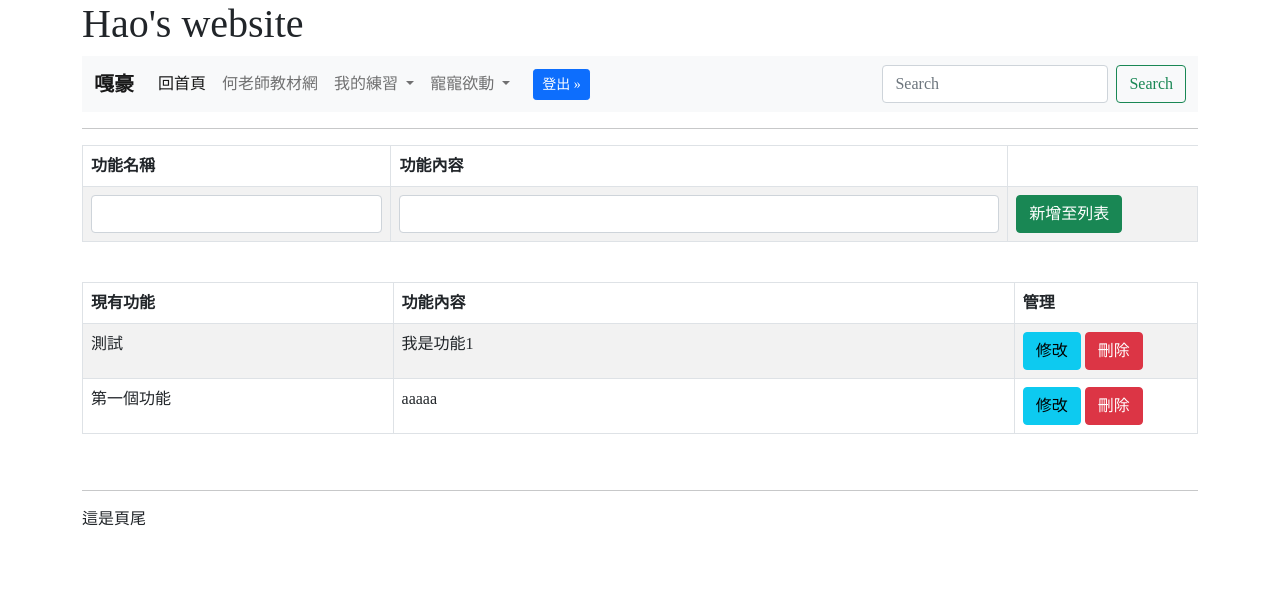
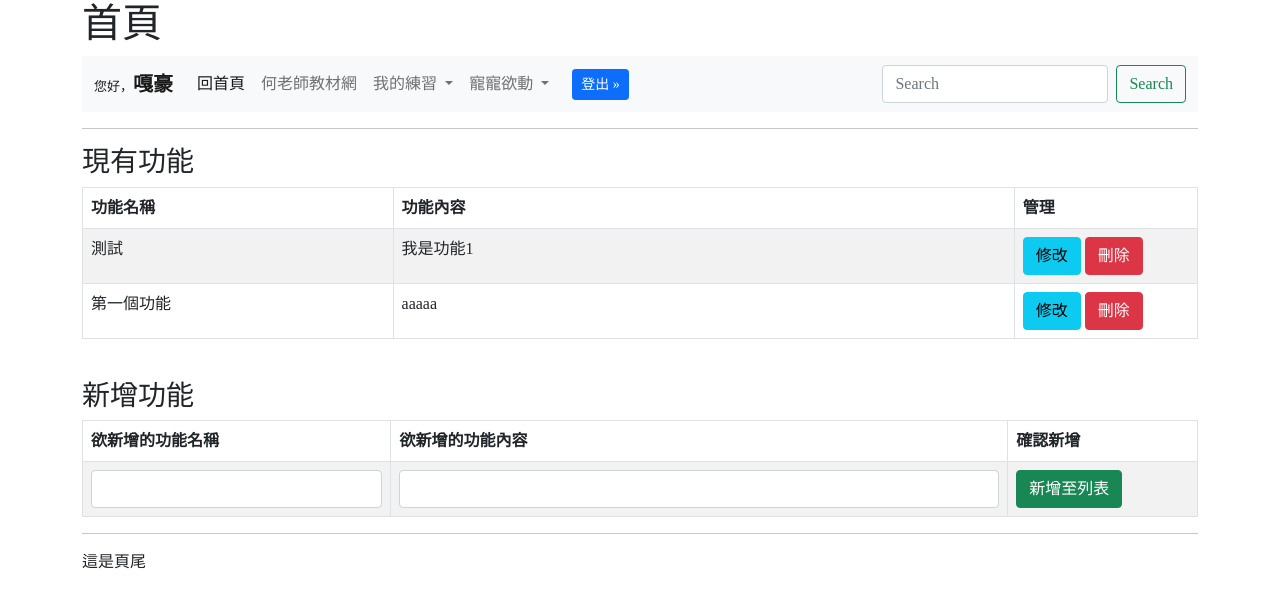
Before and after one commit to gahao0168/ai, a Django app: page / in a window 1280 px wide. Shown: the top 608 px of the page. Run offline with Django 3.2, Linux system fonts and the light colour scheme; a user stored in the database is signed in; data comes from the database, SQL or seed files in the repository; both versions use the stored data as it was after the commit; some libraries are stand-ins or nearby versions.

Commit message:
些微調整

```diff
--- a/mysite/forms.py
+++ b/mysite/forms.py
@@ -53,8 +53,8 @@ class FunctionForm(forms.ModelForm):
             'content': forms.TextInput(attrs={'class': 'form-control'})
         }
         labels = {
-            'name': '功能名稱',
-            'content':'功能內容'
+            'name': '欲新增的功能名稱',
+            'content':'欲新增的功能內容'
         }
 
 class TTYDFunctionForm(forms.ModelForm):
@@ -68,6 +68,6 @@ class TTYDFunctionForm(forms.ModelForm):
             'content': forms.TextInput(attrs={'class': 'form-control'})
         }
         labels = {
-            'name': '功能名稱',
-            'content':'功能內容'
+            'name': '欲新增的功能名稱',
+            'content':'欲新增的功能內容'
         }
--- a/templates/deleteF.html
+++ b/templates/deleteF.html
@@ -1,10 +1,10 @@
 {% extends "base.html" %}
 
 {% block title %} Gahao's Website {% endblock %}
-{% block headmessage %} Hao's website {% endblock %}
+{% block headmessage %} 刪除確認頁面 {% endblock %}
 {% block main %}
     <hr>
-    <h3>是否確定刪除{{ function.name }}?</h3>
+    <h3>是否確定刪除 "{{ function.name }}" 此項功能?</h3>
     <form action="" method="POST">
         {% csrf_token %}
         <input class="btn btn-success" type="submit" value="確定" />
--- a/templates/deleteTF.html
+++ b/templates/deleteTF.html
@@ -1,10 +1,10 @@
 {% extends "base.html" %}
 
 {% block title %} Gahao's Website {% endblock %}
-{% block headmessage %} Hao's website {% endblock %}
+{% block headmessage %} 刪除確認頁面 {% endblock %}
 {% block main %}
     <hr>
-    <h3>是否確定刪除{{ function.name }}?</h3>
+    <h3>是否確定刪除 "{{ function.name }}" 此項功能?</h3>
     <form action="" method="POST">
         {% csrf_token %}
         <input class="btn btn-success" type="submit" value="確定" />
--- a/templates/index.html
+++ b/templates/index.html
@@ -1,32 +1,14 @@
 {% extends "base.html" %}
 
 {% block title %} Gahao's Website {% endblock %}
-{% block headmessage %} Hao's website {% endblock %}
+{% block headmessage %} 首頁 {% endblock %}
 {% block main %}
 	<hr>
-	{% if request.user.is_superuser %}
-		<form action="" method="POST">
-			<table class="table table-bordered table-striped">
-				{% csrf_token %}
-				<thead class="thead-dark">
-		            <tr>
-		                <th><label>{{ form.name.label }}</label></th>
-		                <th><label>{{ form.content.label }}</label></th>
-		            </tr>
-		        </thead>
-				<tr>
-					<td Width="200">{{ form.name }}</td>
-					<td Width="400">{{ form.content }}</td>
-					<td Width="100"><input type="submit" class="btn btn-success" value="新增至列表"></td>
-				</tr>
-			</table>
-		</form>
-	{% endif %}
-	<br>
+	<h3>現有功能</h3>
 	<table class="table table-bordered table-striped">
         <thead class="thead-dark">
             <tr>
-                <th>現有功能</th>
+                <th>功能名稱</th>
                 <th>功能內容</th>
                 {% if request.user.is_superuser %}
                 	<th>管理</th>
@@ -48,5 +30,25 @@
 	        {% endfor %}
         </tbody>
     </table>
-	<br>
+    <br>
+    {% if request.user.is_superuser %}
+    	<h3>新增功能</h3>
+		<form action="" method="POST">
+			<table class="table table-bordered table-striped">
+				{% csrf_token %}
+				<thead class="thead-dark">
+		            <tr>
+		                <th><label>{{ form.name.label }}</label></th>
+		                <th><label>{{ form.content.label }}</label></th>
+		                <th>確認新增</th>
+		            </tr>
+		        </thead>
+				<tr>
+					<td Width="200">{{ form.name }}</td>
+					<td Width="400">{{ form.content }}</td>
+					<td Width="100"><input type="submit" class="btn btn-success" value="新增至列表"></td>
+				</tr>
+			</table>
+		</form>
+	{% endif %}
 {% endblock %}
--- a/templates/login.html
+++ b/templates/login.html
@@ -1,10 +1,10 @@
 {% extends "base.html" %}
 
 {% block title %} Gahao's Website {% endblock %}
-{% block headmessage %} Hao's website {% endblock %}
+{% block headmessage %} 登入頁面 {% endblock %}
 {% block main %}
     <hr>
-    <h1>登入</h1>
+    <h3>請輸入帳號密碼</h3>
     <form action="" method="POST">
         {% csrf_token %}
         <div class="form-group col-md-2">
--- a/templates/menu.html
+++ b/templates/menu.html
@@ -2,7 +2,7 @@
   <div class="container-fluid">
     <a class="navbar-brand" href="#">
       {% if request.user.is_authenticated %}
-        <b>{{ request.user.first_name }}</b>
+        <font size="2">您好，</font><b>{{ request.user.first_name }}</b>
       {% else %}
         懶得登入的人
       {% endif %}
--- a/templates/register.html
+++ b/templates/register.html
@@ -1,10 +1,10 @@
 {% extends "base.html" %}
 
 {% block title %} Gahao's Website {% endblock %}
-{% block headmessage %} Hao's website {% endblock %}
+{% block headmessage %} 註冊頁面 {% endblock %}
 {% block main %}
     <hr>
-    <h1>註冊</h1>
+    <h3>請填寫您的資料</h3>
     <form action="" method="POST">
         {% csrf_token %}
         <div class="form-row">
--- a/templates/set.html
+++ b/templates/set.html
@@ -1,7 +1,7 @@
 {% extends "base.html" %}
 
 {% block title %} Gahao's Website {% endblock %}
-{% block headmessage %} Hao's website {% endblock %}
+{% block headmessage %} 專題-寵寵欲動 {% endblock %}
 {% block main %}
     <hr>
     <br>
```
Also changed, not shown: templates/about.html (+24 -22 lines), templates/updateF.html (+11 -5 lines), templates/updateTF.html (+11 -5 lines), db.sqlite3.
